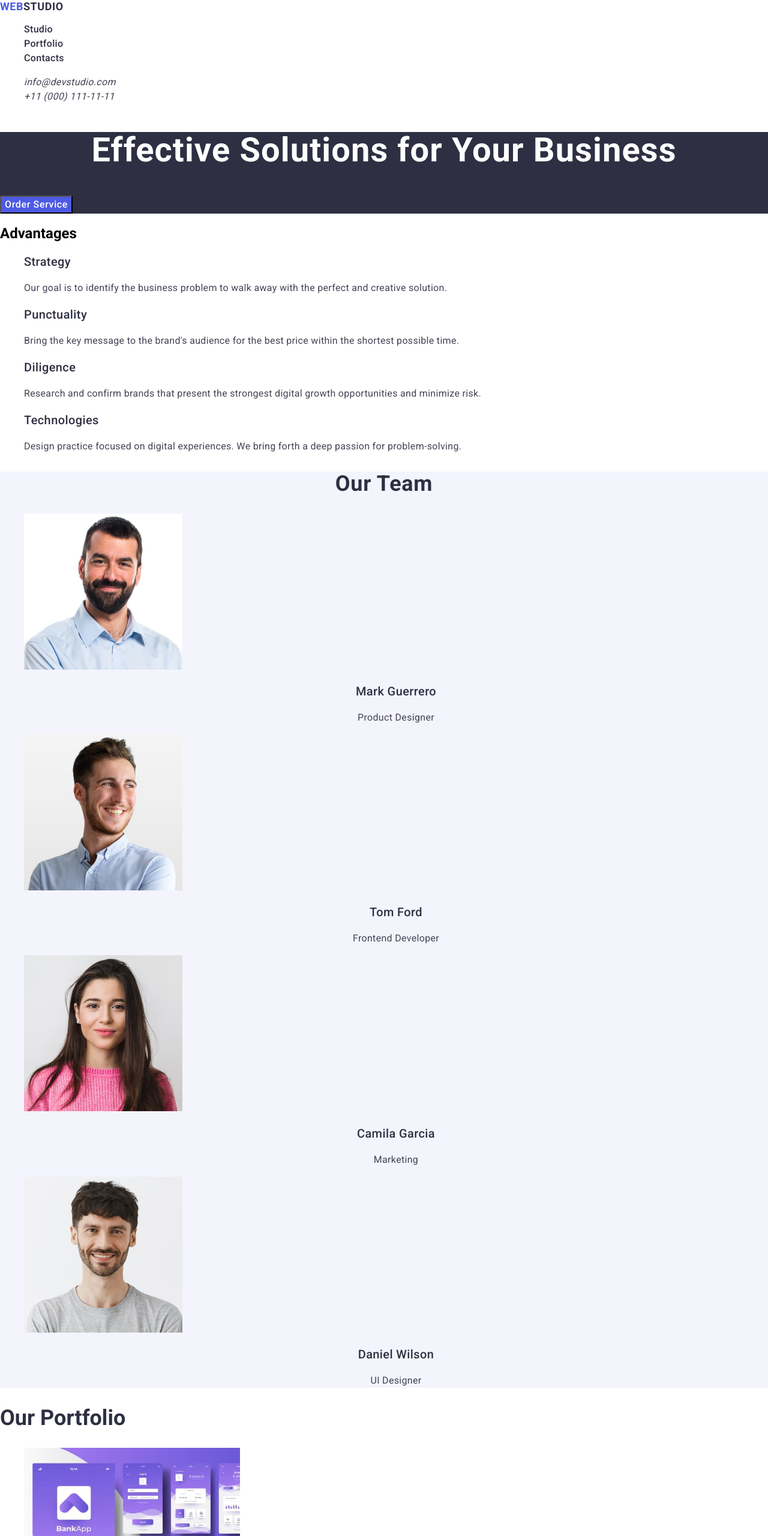
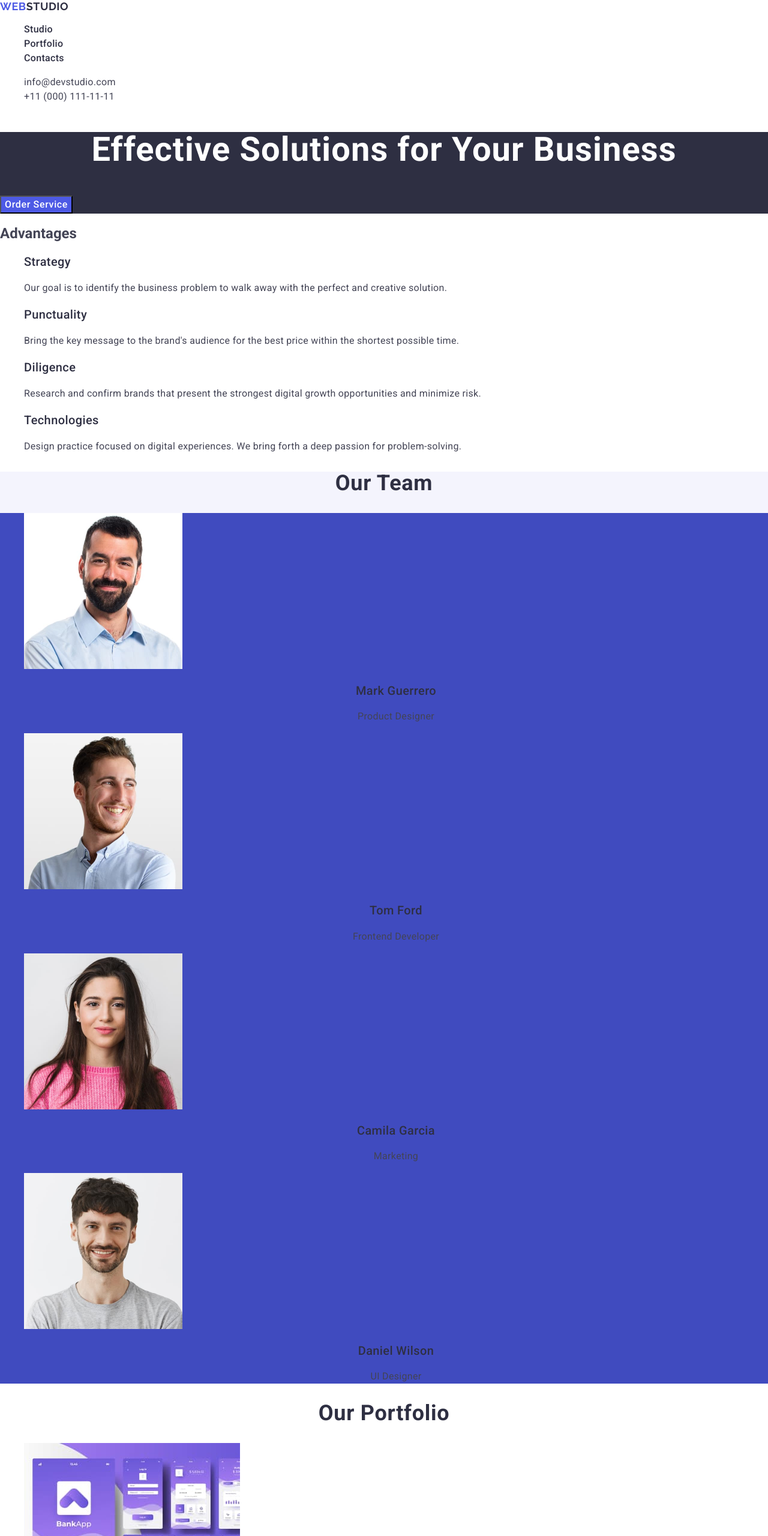
Before and after one commit to VolodymyrNazarchuk/goit-markup-hw-02, a plain HTML site: page index.html in a window 1280 px wide. Shown: the top 2560 px of the page at 60% size. Drawn offline with nearby package versions, Linux system fonts and the light colour scheme.

Commit message:
hw2 correction1

```diff
--- a/css/styles.css
+++ b/css/styles.css
@@ -1,5 +1,6 @@
 body{
     font-family: "Roboto", sans-serif;
+    color: #434455;
     background-color: #fff;
 }
 
@@ -9,10 +10,14 @@ a{
 ul{
     list-style-type: none;
 }
+address{
+    font-style: normal;
+}
 .header-nav {
 }
 
 .logo {
+    font-family: "Raleway", sans-serif;
     font-weight: 700;
     font-size: 18px;
     line-height: 1.17;
@@ -77,7 +82,7 @@ ul{
 .solution-title {
     font-weight: 700;
     font-size: 56px;
-    line-height: 1.07143;
+    line-height: 1.07;
     letter-spacing: 0.02em;
     text-align: center;
     color: #fff;
@@ -95,7 +100,7 @@ ul{
 }
 .solution-btn:hover,
 .solution-btn:focus{
-    border-color: #404bbf;
+    background-color: #404BBF;
 }
 
 .advantages{
@@ -132,12 +137,14 @@ ul{
 .team-header {
     font-weight: 700;
     font-size: 36px;
-    line-height: 1.11111;
+    line-height: 1.11;
     letter-spacing: 0.02em;
     text-align: center;
+    text-transform: capitalize;
     color: #2e2f42;
 }
 .team-list {
+    background-color:#404BBF;
 }
 .team-item {
 }
@@ -147,7 +154,7 @@ ul{
 .team-subtitle {
     font-weight: 500;
     font-size: 20px;
-    line-height: 1.2;
+    line-height: 1.11;
     letter-spacing: 0.02em;
     text-align: center;
     color: #2e2f42;
@@ -167,10 +174,11 @@ ul{
 .portfolio-title {
     font-weight: 700;
     font-size: 36px;
-    line-height: 1.11111;
-l   etter-spacing: 0.02em;
-t   ext-align: center;
+    line-height: 1.11;
+    letter-spacing: 0.02em;
+    text-align: center;
     color: #2e2f42;
+    text-transform: capitalize;
 }
 .portfolio-list {
 }
--- a/index.html
+++ b/index.html
@@ -15,7 +15,7 @@
   <body>
     <header class="header">
     <nav class="header-nav">
-        <a class="logo" href="index.html" >Web<span class="accent">Studio</span></a>
+        <a class="logo" href="./index.html" >Web<span class="accent">Studio</span></a>
         <ul class="header-menu-list">
             <li class="header-menu-item"><a class="header-menu-link" href="" target="_blank">Studio</a></li>
             <li class="header-menu-item"><a class="header-menu-link" href="" target="_blank"> Portfolio</a></li>
@@ -78,7 +78,7 @@
                     <p class="team-text" >Marketing</p>
 
         </li>
-        <li>
+        <li class="team-item">
                 <img class="team-image" src="./images/DanielWilson.jpg" alt="Photo of Daniel Wilson" width="264"/>
                     <h3 class="team-subtitle">Daniel Wilson</h3>
                     <p class="team-text" >UI Designer</p>
@@ -96,7 +96,7 @@
         </li>
         <li class="portfolio-item">
             <img class="portfolio-image" src="./images/our-portfolio-2.jpg" alt="Contactless" width="360">
-            <h3 class="portfolio-subtitle">Cashless Payment</h3>
+            <h3 class="portfolio-subtitle">Marketing</h3>
             <p class="portfolio-text">App</p>
         </li>
         <li class="portfolio-item">
@@ -111,7 +111,7 @@
         </li>
         <li class="portfolio-item">
             <img class="portfolio-image" src="./images/our-portfolio-5.jpg" alt="Desing of sreen savers" width="360">
-            <h3 class="portfolio-subtitle">TScreen Illustrations</h3>
+            <h3 class="portfolio-subtitle">Screen Illustrations</h3>
             <p class="portfolio-text">Design</p>
         </li>
         <li class="portfolio-item">
```
